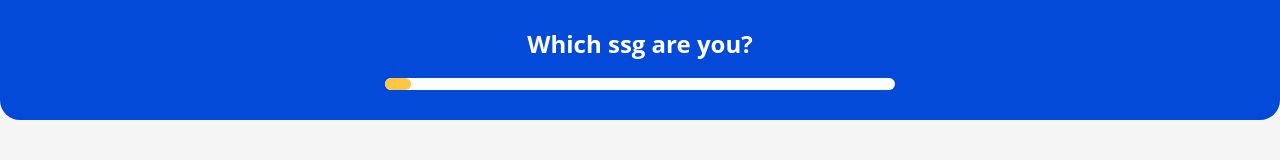
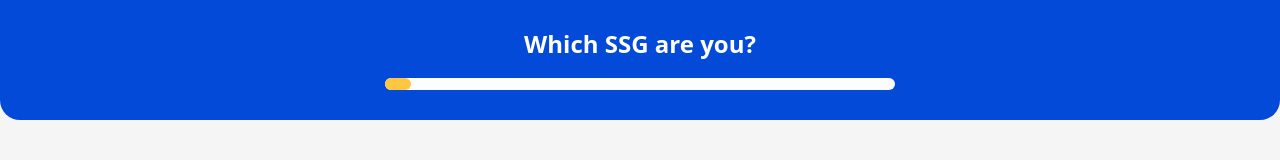
Before and after one commit to NJKode/ssg-quiz, a React (Create React App) app: page / in a window 1280 px wide. Both pictures are taken after a click on the button "Get started". Shown: the top 160 px of the page. Built offline with nearby package versions, Linux system fonts and the light colour scheme.

Commit message:
Spelling fix

```diff
--- a/src/App.js
+++ b/src/App.js
@@ -80,7 +80,7 @@ function App() {
       {questionNum >= 0 && questionNum < questionMax && (
         <>
           <header>
-            <div className="header-title">Which ssg are you?</div>
+            <div className="header-title">Which SSG are you?</div>
             <ProcessBar questionNum={questionNum + 1} questionMax={questionMax} />
           </header>
 
```
